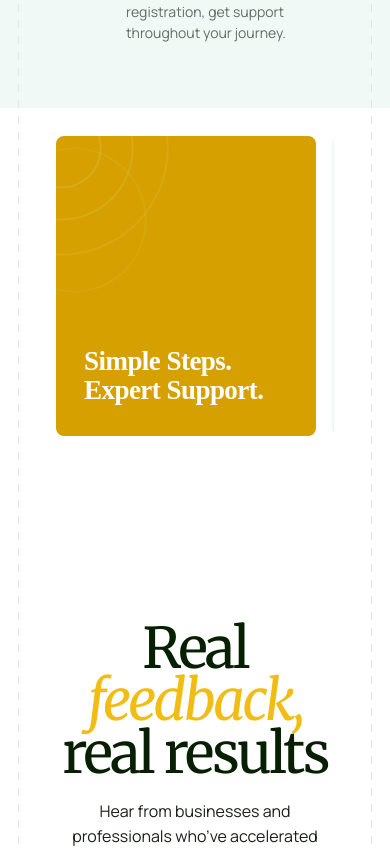
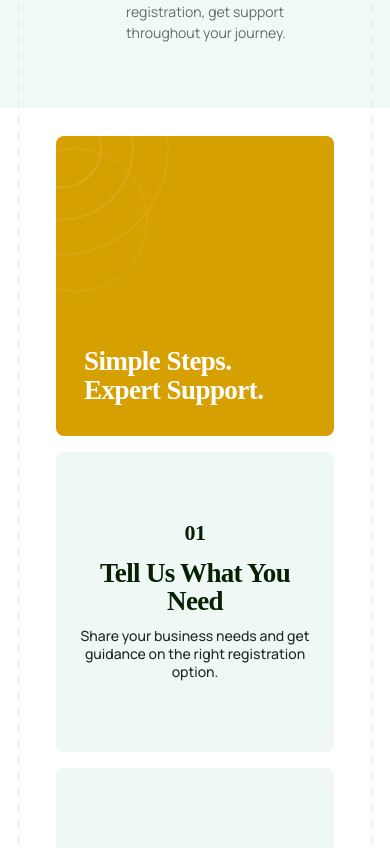
Before and after one commit to conzaura-biz/website, a React (Vite) app: page / in a window 390 px wide. Shown: the part 5200-6048 px from the top of the page. Built offline with nearby package versions, Linux system fonts and the light colour scheme; no server answers.

Commit message:
Revert simple steps to a vertical stack on mobile screens (<680px) to prevent overlapping layout

```diff
--- a/src/styles/global.css
+++ b/src/styles/global.css
@@ -606,16 +606,17 @@ button { cursor: pointer; }
   .why-items { grid-template-columns: 1fr; gap: 38px; padding: 46px 0 60px; }
   .why-items article { max-width: none; }
 
-  .home-page .process-grid { gap: 14px; overflow-x: auto; scroll-snap-type: x mandatory; }
+  .home-page .process-grid { display: grid; grid-template-columns: 1fr; gap: 16px; overflow: visible; }
   .home-page .process-section .section-title.align-left { text-align: center; margin: 0 auto; }
   .home-page .process-section .section-title.align-left p { margin: 0 auto; }
   .home-page .process-label,
-  .home-page .process-step { height: 260px; min-height: 260px; min-width: 260px; scroll-snap-align: start; }
+  .home-page .process-step { height: auto; min-height: 260px; min-width: 0; }
+  .home-page .process-step { text-align: center; display: flex; flex-direction: column; align-items: center; justify-content: center; }
   .home-page .process-label { padding: 0 24px 28px; }
   .home-page .process-label span { font-size: 25px; }
-  .home-page .process-step h3 { font-size: 22px; }
-  .home-page .process-step p { font-size: 13px; }
-  .home-page .process-step .process-number { font-size: 22px; }
+  .home-page .process-step h3 { font-size: 26px; position: static; margin-bottom: 12px; }
+  .home-page .process-step p { font-size: 14px; position: static; margin: 0; }
+  .home-page .process-step .process-number { position: static; margin-bottom: 16px; font-size: 22px; }
 
   .testimonials-heading .section-title.align-left { text-align: center; margin: 0 auto; }
   .testimonials-heading .section-title.align-left p { margin: 0 auto; }
```
